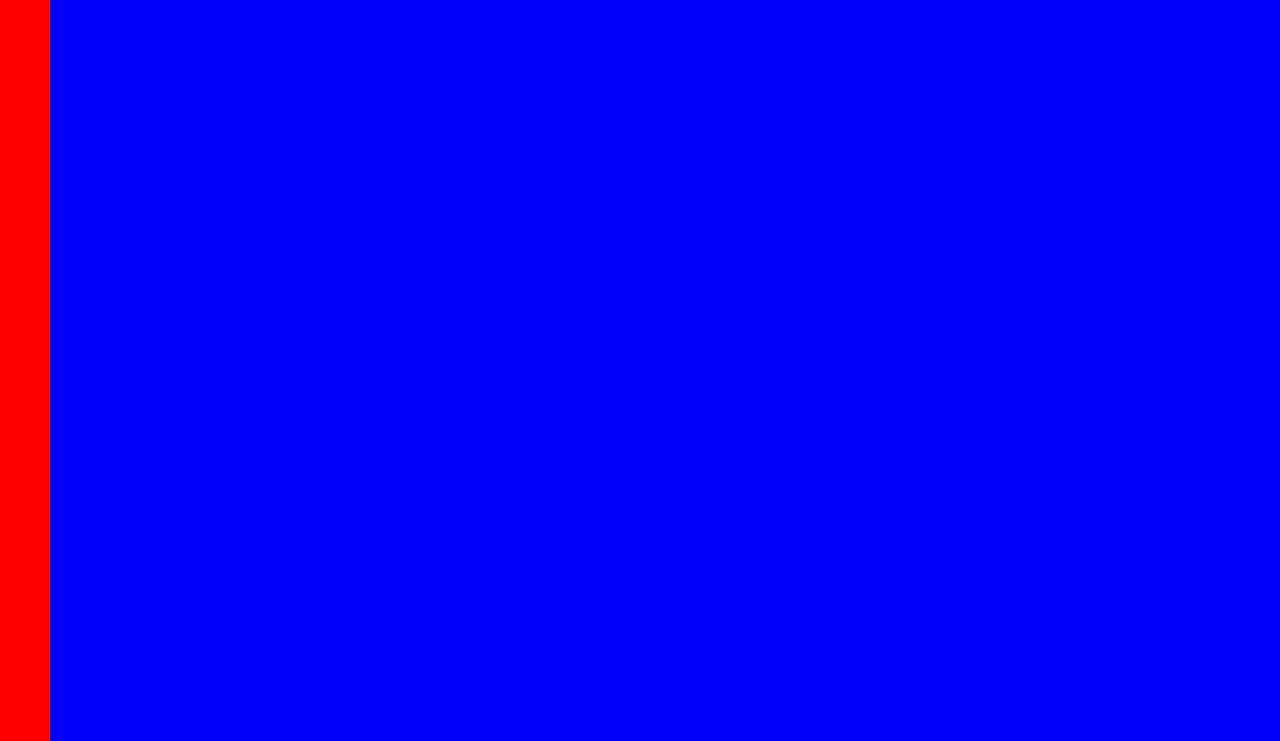
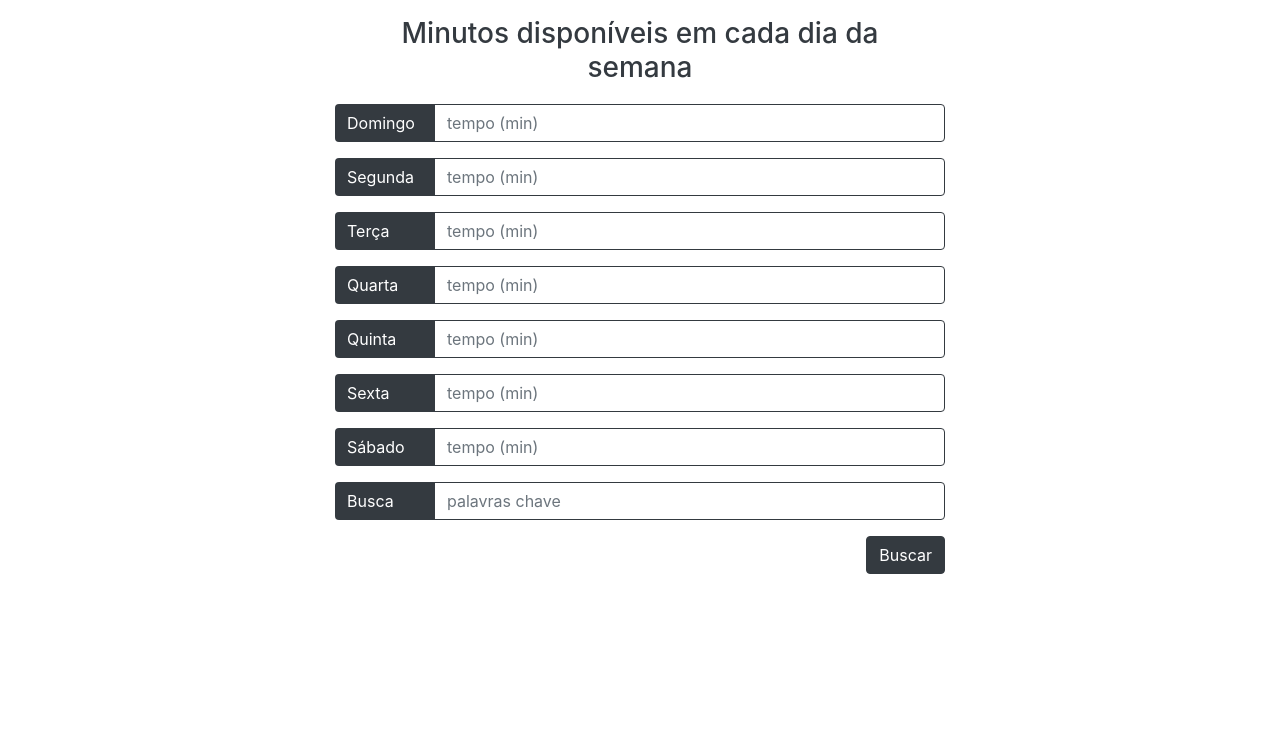
Before and after one commit to Lipemenezes/youtube-timetracker, a website: page public/index.html in a window 1280 px wide. Shown: the part 59-800 px from the top of the page. Drawn offline with nearby package versions, Linux system fonts and the light colour scheme.

Commit message:
create index page

```diff
--- a/public/index.html
+++ b/public/index.html
@@ -5,14 +5,152 @@
 		<meta name="viewport" content="width=device-width, initial-scale=1, shrink-to-fit=no">
 
 		<link rel="stylesheet" href="https://maxcdn.bootstrapcdn.com/bootstrap/4.0.0/css/bootstrap.min.css" integrity="sha384-Gn5384xqQ1aoWXA+058RXPxPg6fy4IWvTNh0E263XmFcJlSAwiGgFAW/dAiS6JXm" crossorigin="anonymous">
+		<link rel="stylesheet" href="https://use.fontawesome.com/releases/v5.0.13/css/all.css" integrity="sha384-DNOHZ68U8hZfKXOrtjWvjxusGo9WQnrNx2sqG0tfsghAvtVlRW3tvkXWZh58N9jp" crossorigin="anonymous">
 
-		<title>Hello, world!</title>
+		<script
+		  src="https://code.jquery.com/jquery-3.3.1.min.js"
+		  integrity="sha256-FgpCb/KJQlLNfOu91ta32o/NMZxltwRo8QtmkMRdAu8="
+		  crossorigin="anonymous"></script>
+
+		<title>YouTube Timetracker</title>
 	</head>
 
+	<script type="text/javascript">
+
+		function getDaysOfTheWeekMinutesData() {
+			let daysOfTheWeekMinutes = [];
+
+			$('.time-input').each(function() {
+				daysOfTheWeekMinutes.push($(this).val());
+			});
+
+			return daysOfTheWeekMinutes;
+		}
+
+		function request() {
+			let query = $('#query').val();
+			let maxResults = 200;
+			let daysOfTheWeekMinutesData = getDaysOfTheWeekMinutesData();
+
+			if (!query || !maxResults || !daysOfTheWeekMinutesData) {
+				console.error('cancelado request')
+				return null;
+			}
+			console.log('feito request')
+			$.getJSON({
+				url: `/video-information?maxResults=${maxResults}&query=${query}&daysTime=${daysOfTheWeekMinutesData.join(',')}`,
+				success: response => {
+					console.log('success \n', response)
+				},
+			});
+		}
+	</script>
+
+	<style type="text/css">
+
+		.col-centered {
+		    float: none;
+		    margin: 0 auto;
+		}
+
+		.dark-input-group-text {
+			width: 100px;
+		    background: #343a40;
+		    color: white;
+		    border: white;
+		}
+
+		.dark-input {
+			border: 1px solid #343a40;
+		}
+
+		#search-area-title {
+		    margin: 20px;
+    		color: #343a40;
+		}
+
+	</style>
+
 	<body>
-		<div style="display: -webkit-box;">
-			<div style="background-color: red; height: 100vh; width: 50px;"></div>
-			<div style="background-color: blue; height: 100vh; width: calc(100% - 50px);"></div>
+		<nav class="navbar navbar-expand-lg navbar-dark bg-dark">
+			<a class="navbar-brand" href="#">
+				<i class="fab fa-youtube"></i>
+				Timetracker
+			</a>
+
+			<div class="collapse navbar-collapse" id="navbarSupportedContent">
+				<ul class="navbar-nav mr-auto">
+
+				</ul>
+			</div>
+		</nav>
+
+		<div id="search-wrapper" class="col-md-6 col-centered">
+			<h3 id="search-area-title" class="text-center">Minutos disponíveis em cada dia da semana</h3>
+
+			<div id="days-of-the-week-wrapper">
+				<div class="input-group mb-3">
+					<div class="input-group-prepend">
+						<span class="input-group-text dark-input-group-text" id="sunday-addon">Domingo</span>
+					</div>
+					<input type="text" class="form-control time-input dark-input" id="sunday" placeholder="tempo (min)" aria-describedby="sunday-addon">
+				</div>
+
+				<div class="input-group mb-3">
+					<div class="input-group-prepend">
+						<span class="input-group-text dark-input-group-text" id="monday-addon">Segunda</span>
+					</div>
+					<input type="text" class="form-control time-input dark-input" id="monday" placeholder="tempo (min)" aria-describedby="monday-addon">
+				</div>
+
+				<div class="input-group mb-3">
+					<div class="input-group-prepend">
+						<span class="input-group-text dark-input-group-text" id="tuesday-addon">Terça</span>
+					</div>
+					<input type="text" class="form-control time-input dark-input" id="tuesday" placeholder="tempo (min)" aria-describedby="tuesday-addon">
+				</div>
+
+				<div class="input-group mb-3">
+					<div class="input-group-prepend">
+						<span class="input-group-text dark-input-group-text" id="wednesday-addon">Quarta</span>
+					</div>
+					<input type="text" class="form-control time-input dark-input" id="wednesday" placeholder="tempo (min)" aria-describedby="wednesday-addon">
+				</div>
+
+				<div class="input-group mb-3">
+					<div class="input-group-prepend">
+						<span class="input-group-text dark-input-group-text" id="thursday-addon">Quinta</span>
+					</div>
+					<input type="text" class="form-control time-input dark-input" id="thursday" placeholder="tempo (min)" aria-describedby="thursday-addon">
+				</div>
+
+				<div class="input-group mb-3">
+					<div class="input-group-prepend">
+						<span class="input-group-text dark-input-group-text" id="friday-addon">Sexta</span>
+					</div>
+					<input type="text" class="form-control time-input dark-input" id="friday" placeholder="tempo (min)" aria-describedby="friday-addon">
+				</div>
+
+				<div class="input-group mb-3">
+					<div class="input-group-prepend">
+						<span class="input-group-text dark-input-group-text" id="saturday-addon">Sábado</span>
+					</div>
+					<input type="text" class="form-control time-input dark-input" id="saturday" placeholder="tempo (min)" aria-describedby="saturday-addon">
+				</div>
+			</div>
+
+			<div class="input-group mb-3">
+				<div class="input-group-prepend">
+					<span class="input-group-text dark-input-group-text" id="query-addon">Busca</span>
+				</div>
+				<input type="text" class="form-control dark-input" id="query" placeholder="palavras chave" aria-describedby="query-addon">
+			</div>
+
+			<button onclick="request()" class="float-right btn btn-dark">Buscar</button>
+		</div>
+
+		<div id="list-videos-information-wrapper">
+
 		</div>
 
 	</body>
```
